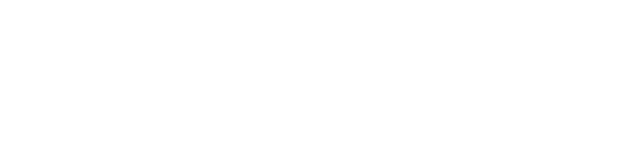
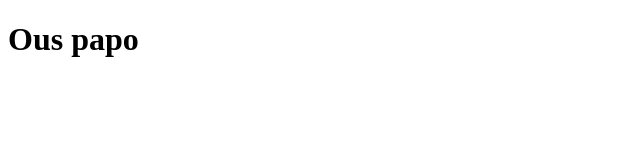
Before and after one commit to HugoMoreiraww/Projeto-Massa-D-, a plain HTML site: page index.html in a window 1280 px wide. Shown: the whole page, without its empty margins (0-640 px from the left). Drawn offline with Linux system fonts and the light colour scheme.

Commit message:
mario teste

```diff
--- a/index.html
+++ b/index.html
@@ -9,7 +9,7 @@
     <!-- nav -->
 
     <!-- Hero -->
-
+    <h1>Ous papo</h1>
     <!-- Cardápio -->
 </body>
 </html>
```
